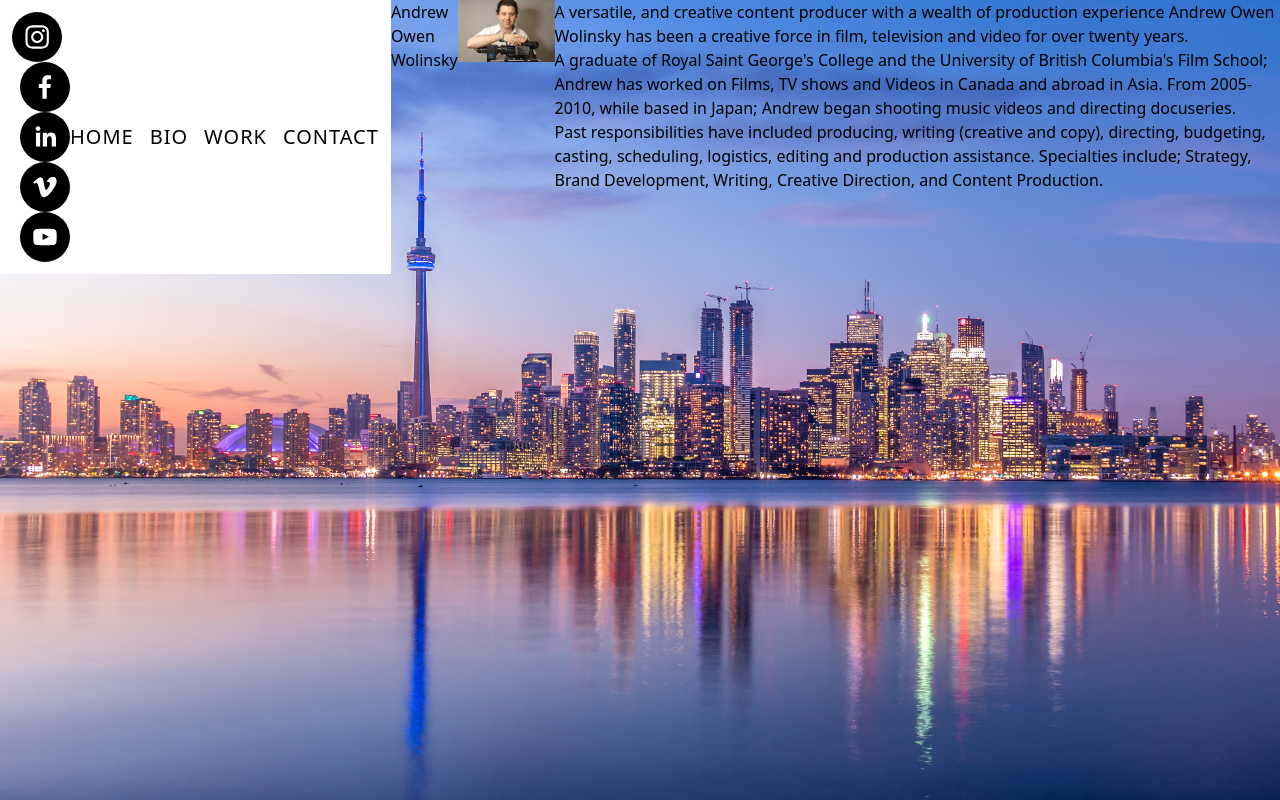
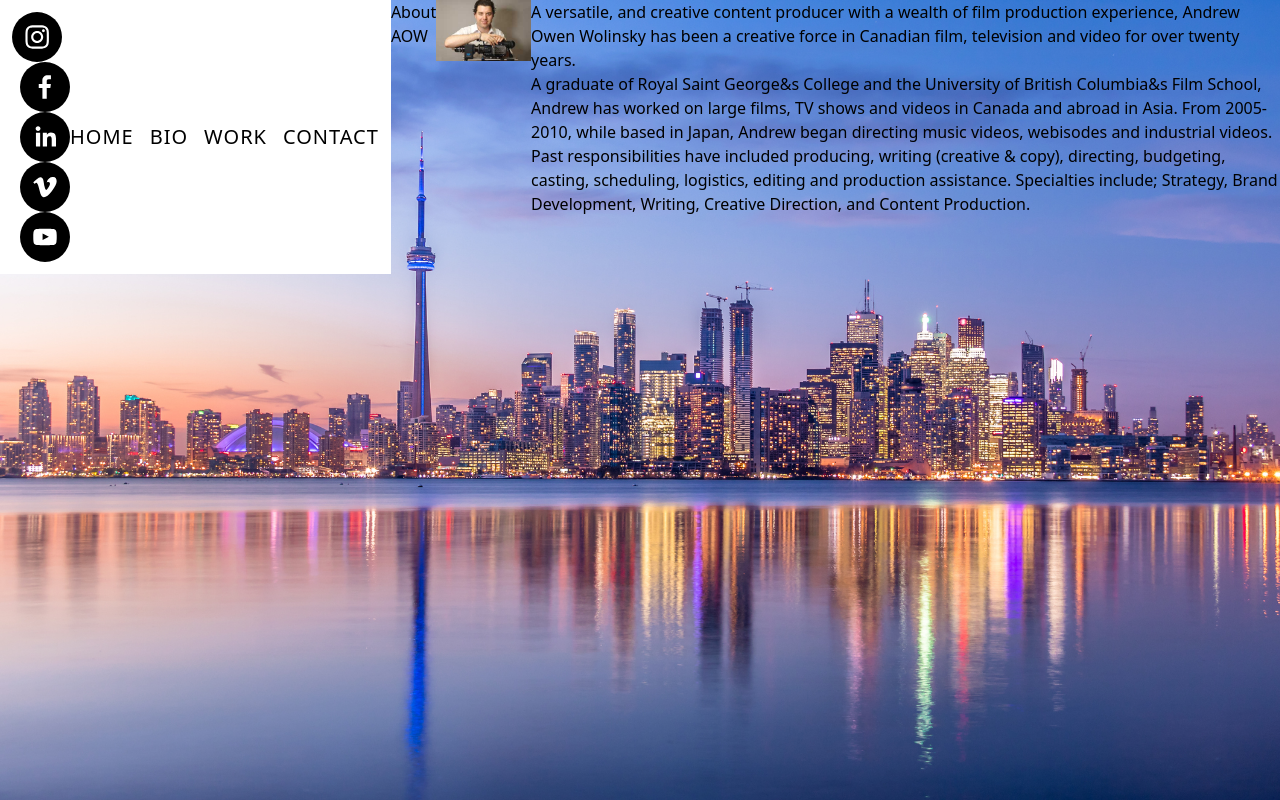
Before and after one commit to solidquartz/aow-films, a Next.js app: page /bio in a window 1280 px wide. Built offline with nearby package versions, Linux system fonts and the light colour scheme.

Commit message:
Fixed links

```diff
--- a/components/Header.tsx
+++ b/components/Header.tsx
@@ -27,13 +27,13 @@ function Header({}: Props) {
         <Link href="/" className="hover:underline">
           Home
         </Link>
-        <Link href="/Bio" className="hover:underline">
+        <Link href="/bio" className="hover:underline">
           Bio
         </Link>
-        <Link href="/Films" className="hover:underline">
+        <Link href="/films" className="hover:underline">
           Work
         </Link>
-        <Link href="/Contact" className="hover:underline">
+        <Link href="/contact" className="hover:underline">
           Contact
         </Link>
       </div>
--- a/pages/bio.tsx
+++ b/pages/bio.tsx
@@ -15,7 +15,7 @@ function Bio({}: Props) {
         <Header />
       </div>
       <div>
-        <h2>Andrew Owen Wolinsky</h2>
+        <h2>About AOW</h2>
       </div>
       <div>
         <Image
@@ -27,21 +27,21 @@ function Bio({}: Props) {
       </div>
       <div>
         <p>
-          A versatile, and creative content producer with a wealth of production
-          experience Andrew Owen Wolinsky has been a creative force in film,
-          television and video for over twenty years.
+          A versatile, and creative content producer with a wealth of film
+          production experience, Andrew Owen Wolinsky has been a creative force
+          in Canadian film, television and video for over twenty years.
         </p>
 
         <p>
-          A graduate of Royal Saint George&apos;s College and the University of
-          British Columbia&apos;s Film School; Andrew has worked on Films, TV
-          shows and Videos in Canada and abroad in Asia. From 2005-2010, while
-          based in Japan; Andrew began shooting music videos and directing
-          docuseries.
+          A graduate of Royal Saint George&amp;s College and the University of
+          British Columbia&amp;s Film School, Andrew has worked on large films,
+          TV shows and videos in Canada and abroad in Asia. From 2005-2010,
+          while based in Japan, Andrew began directing music videos, webisodes
+          and industrial videos.
         </p>
 
         <p>
-          Past responsibilities have included producing, writing (creative and
+          Past responsibilities have included producing, writing (creative &amp;
           copy), directing, budgeting, casting, scheduling, logistics, editing
           and production assistance. Specialties include; Strategy, Brand
           Development, Writing, Creative Direction, and Content Production.
--- a/pages/index.tsx
+++ b/pages/index.tsx
@@ -27,7 +27,7 @@ const Home: NextPage = () => {
             </h2>
 
             <h3 className="text-xl uppercase tracking-widest text-white text-center">
-              Filmmaker
+              Filmmaker . Director
             </h3>
           </div>
 
@@ -44,7 +44,7 @@ const Home: NextPage = () => {
             ></iframe>
           </div>
           <div>
-            <Link href="/Films">
+            <Link href="/films">
               <p className="text-white uppercase text-xl font-thin font-serif hover:font-semibold cursor-pointer">
                 View Portfolio
               </p>
```
